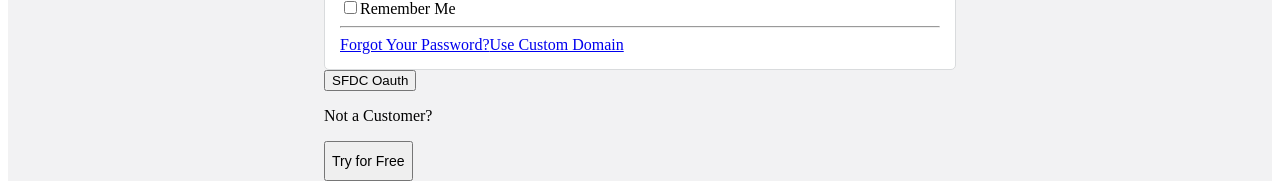
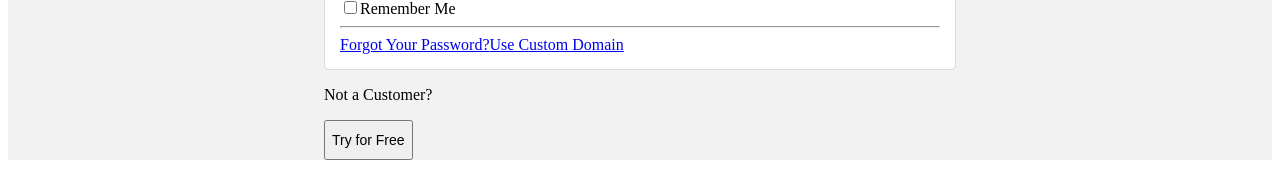
Before and after one commit to jasonsjones/sandbox-api, a React app: page /login in a window 1280 px wide. Shown: the part 569-752 px from the top of the page. Built offline with nearby package versions, Linux system fonts and the light colour scheme; the HTML template or start-up script is replaced by a standard one; what flux would draw is missing.

Commit message:
Remove 'SFDC Oauth' buttons from UI

```diff
--- a/src/components/LoginPage.js
+++ b/src/components/LoginPage.js
@@ -145,9 +145,6 @@ export default class Login extends React.Component {
                         </div>
                     </div>
                     <div className="slds-grid slds-grid_align-space slds-grid_vertical-align-center slds-m-top_large">
-                        <a href="/auth/sfdc">
-                            <button type="button" className="slds-button slds-button_brand">SFDC Oauth</button>
-                        </a>
                         <p>Not a Customer?</p>
                         <Link to="/signup">
                             <button type='button' className="slds-button slds-button_neutral tryButton">Try for Free</button>
--- a/src/components/SignupPage.js
+++ b/src/components/SignupPage.js
@@ -102,9 +102,6 @@ export default class SignupPage extends React.Component {
                         <div className="slds-grid slds-grid_align-spread slds-grid_vertical-align-center slds-m-top_medium">
                             {button}
                             <Link to="/login">Already have account?</Link>
-                            <a href="/auth/sfdc">
-                                <button type="button" className="slds-button slds-button_brand">SFDC Oauth</button>
-                            </a>
                         </div>
                     </form>
                     {this.state.isSignupComplete && (
```
